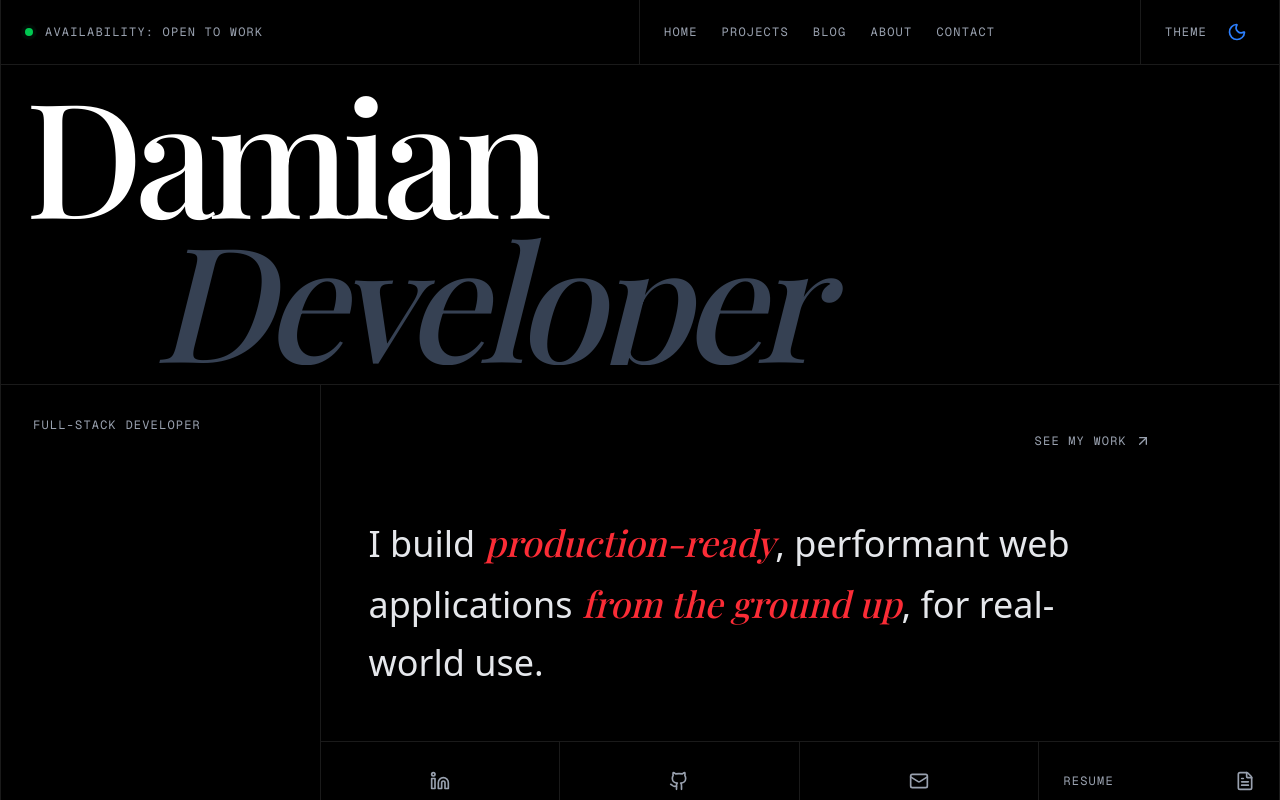
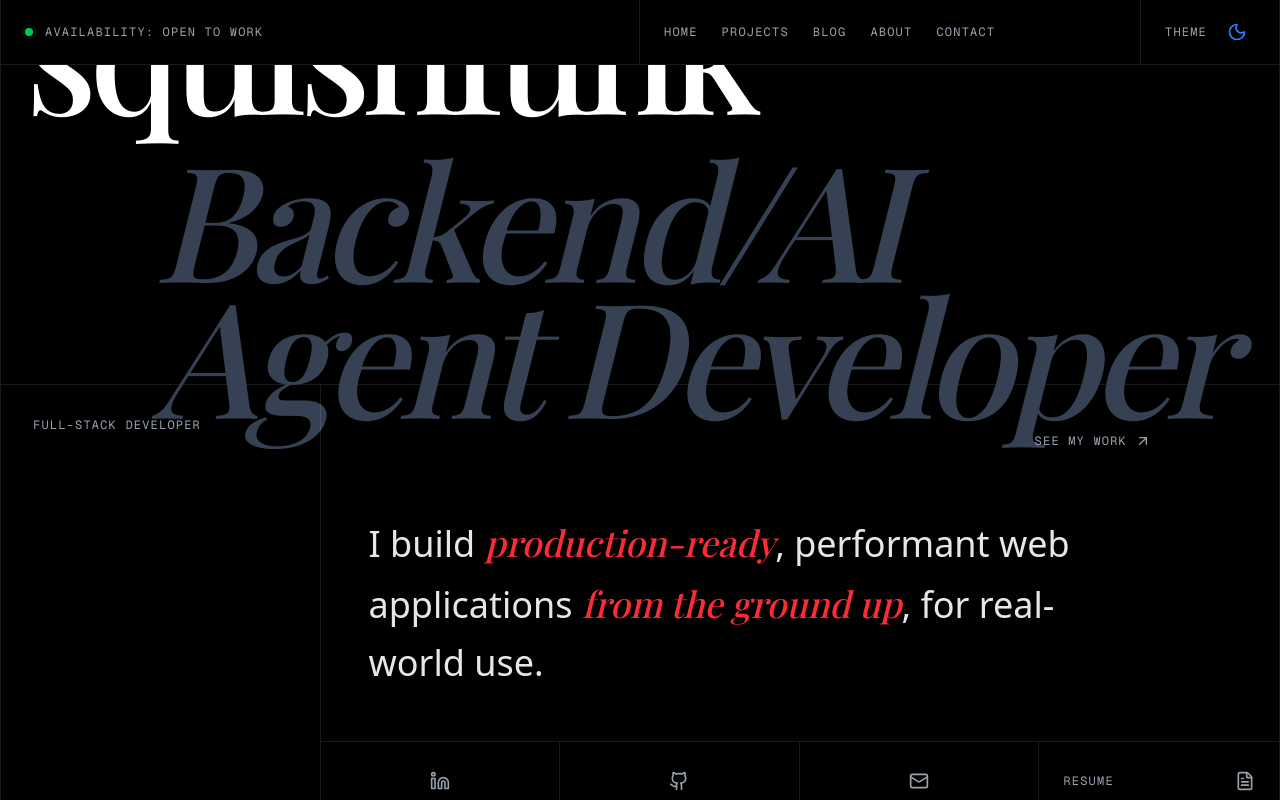
Before and after one commit to squishfunk/squishfunk.github.io, a Next.js app: page / in a window 1280 px wide. Built offline with nearby package versions, Linux system fonts and the light colour scheme; a web font is replaced by a local one.

Commit message:
update hero section

```diff
--- a/src/app/blog/page.tsx
+++ b/src/app/blog/page.tsx
@@ -17,7 +17,7 @@ export default function Blog() {
                   <span className="relative inline-flex rounded-full h-2 w-2 bg-green-500"></span>
                 </span>
                 <Link href="/" className="text-[10px] md:text-xs font-mono uppercase tracking-widest text-gray-500 dark:text-gray-400 hover:text-black dark:hover:text-white transition-colors truncate">
-                  Damian / Portfolio
+                  squishfunk / Portfolio
                 </Link>
              </>
           } />
--- a/src/app/layout.tsx
+++ b/src/app/layout.tsx
@@ -19,7 +19,7 @@ const playfair = Playfair_Display({
 });
 
 export const metadata: Metadata = {
-  title: "Damian | Developer Portfolio",
+  title: "squishfunk | Developer Portfolio",
   description: "Full-stack Developer specialized in modern web technologies.",
 };
 
--- a/src/app/page.tsx
+++ b/src/app/page.tsx
@@ -54,17 +54,17 @@ export default function Home() {
 
           {/* ROW 2: Hero Name (Cinematic Reveal) */}
           <div className="border-b border-gray-200 dark:border-white/10 flex-1 flex flex-col justify-center px-4 md:px-6 min-h-[200px] max-h-[40vh] hover:bg-gray-50 dark:hover:bg-white/5 transition-colors duration-300">
-            <h1 className="font-serif text-6xl md:text-8xl lg:text-[10rem] font-medium tracking-[-0.05em] leading-[0.85] flex flex-col">
+            <h1 className="font-serif text-6xl md:text-8xl lg:text-9xl xl:text-[10rem] font-medium tracking-[-0.05em] leading-[0.85] flex flex-col">
               {/* Word 1 inside mask */}
-              <span className="overflow-hidden inline-block pb-2">
+              <span className="overflow-hidden inline-block pb-6 md:pb-8">
                 <motion.span variants={textReveal} className="inline-block">
-                  Damian
+                  squishfunk
                 </motion.span>
               </span>
               {/* Word 2 inside mask with offset */}
-              <span className="overflow-hidden inline-block">
-                <motion.span variants={textReveal} className="ml-12 md:ml-32 italic text-gray-300 dark:text-gray-700 inline-block">
-                  Developer
+              <span className="overflow-hidden inline-block pb-8 md:pb-12">
+                <motion.span variants={textReveal} className="ml-8 md:ml-32 italic text-gray-300 dark:text-gray-700 inline-block max-w-[90vw] text-wrap">
+                  Backend/AI Agent Developer
                 </motion.span>
               </span>
             </h1>
--- a/src/components/Footer.tsx
+++ b/src/components/Footer.tsx
@@ -2,7 +2,7 @@ const Footer = () => {
   return (
     <footer className="py-12 bg-white dark:bg-black border-t border-gray-100 dark:border-white/10 transition-colors duration-300">
       <div className="max-w-7xl mx-auto px-6 flex flex-col md:flex-row justify-between items-center text-sm text-gray-500 dark:text-gray-400">
-        <p>&copy; {new Date().getFullYear()} Damian. All rights reserved.</p>
+        <p>&copy; {new Date().getFullYear()} squishfunk. All rights reserved.</p>
         <div className="flex gap-6 mt-4 md:mt-0">
           <a href="#" className="hover:text-gray-900 dark:hover:text-white transition-colors">GitHub</a>
           <a href="#" className="hover:text-gray-900 dark:hover:text-white transition-colors">LinkedIn</a>
--- a/src/components/Navbar.tsx
+++ b/src/components/Navbar.tsx
@@ -15,7 +15,7 @@ const Navbar = () => {
           {/* Logo */}
           <div className="flex-shrink-0">
             <Link href="/" className="font-bold text-xl tracking-tighter text-gray-900 dark:text-white">
-              Damian.
+              squishfunk.
             </Link>
           </div>
 
--- a/src/components/bento/Intro.tsx
+++ b/src/components/bento/Intro.tsx
@@ -8,7 +8,7 @@ export function Intro() {
           <span className="text-4xl">👨‍💻</span>
         </div>
         <div>
-           <h1 className="text-3xl font-bold text-zinc-900 dark:text-zinc-100 tracking-tight">Damian</h1>
+           <h1 className="text-3xl font-bold text-zinc-900 dark:text-zinc-100 tracking-tight">squishfunk</h1>
            <p className="text-zinc-500 dark:text-zinc-400 font-medium">Full Stack Developer</p>
         </div>
       </div>
```
Also changed, not shown: 1 other file (tests, documents, lock files or other folders).
